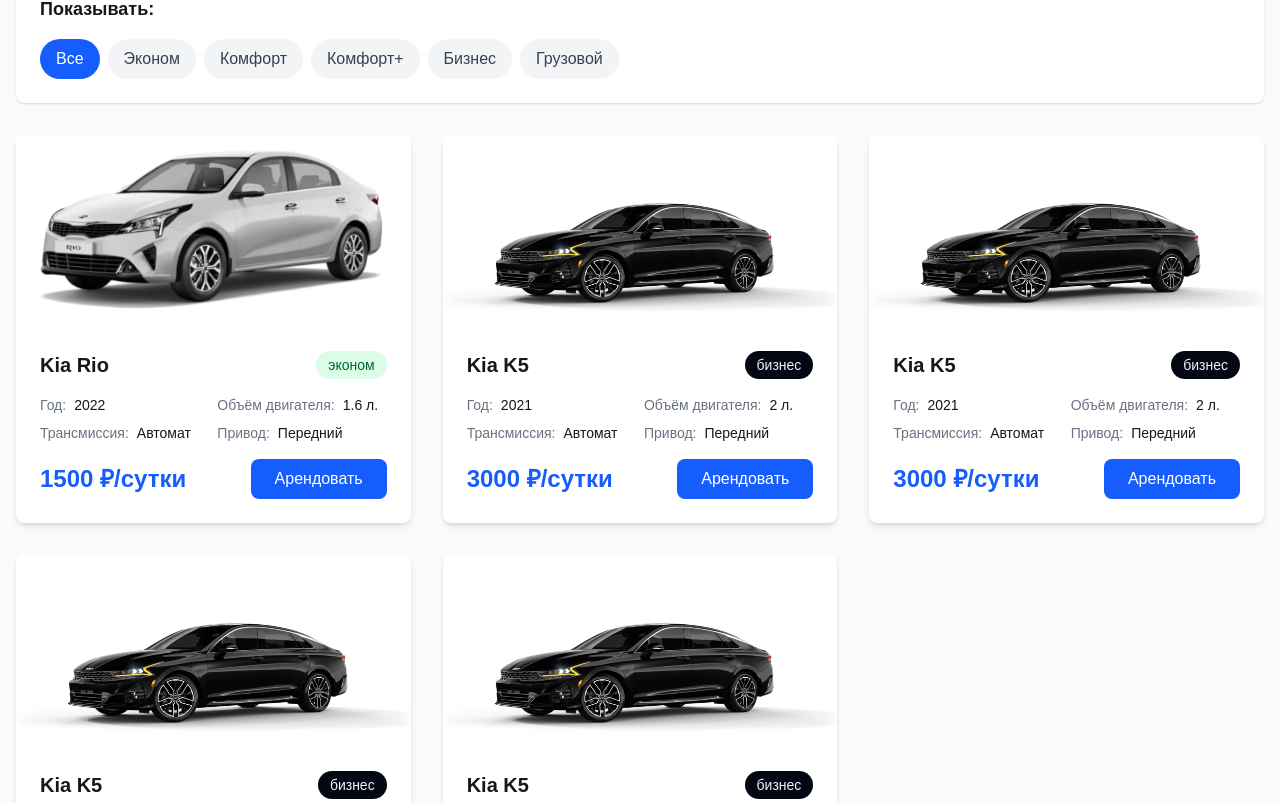
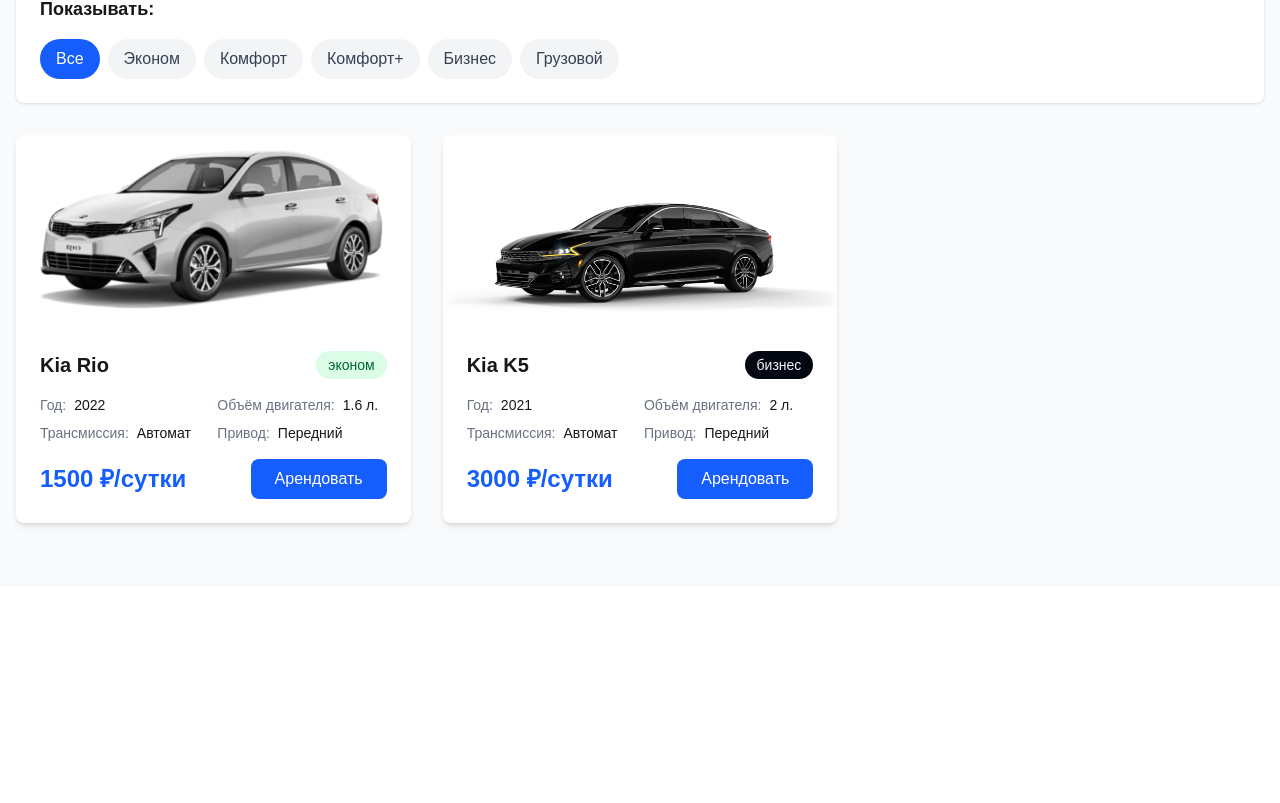
Before and after one commit to vachagunn/victoria-rent, a Next.js app: page / in a window 1280 px wide. Shown: the part 1017-1820 px from the top of the page. After the commit the page ends 1604 px from the top, so only its background shows below. Built offline with nearby package versions, Linux system fonts and the light colour scheme.

Commit message:
set up filtering by car class

```diff
--- a/app/page.tsx
+++ b/app/page.tsx
@@ -103,7 +103,7 @@
 // }
 "use client"
 
-import React, { useState } from "react";
+import React, { useEffect, useState } from "react";
 import Head from "next/head";
 import Header from "./components/Header";
 import HeroSection from "./components/HeroSection";
@@ -113,9 +113,25 @@
 import CarFilters from "./components/CarFilters";
 
 const Home: React.FC = () => {
+  const [cars, setCars] = useState<Car[]>([]);
+  const [filteredCars, setFilteredCars] = useState<Car[]>([]);
   const [selectedSegment, setSelectedSegment] = useState('все');
 
-  const car = [
+  useEffect(() => {
+    fetchCars();
+  }, []);
+
+  useEffect(() => {
+    if (selectedSegment === 'все') {
+      setFilteredCars(cars);
+    } else {
+      setFilteredCars(cars.filter(car => car.segment === selectedSegment))
+    }
+  }, [selectedSegment, cars]);
+
+  const fetchCars = async () => {
+    try {
+      const mockCars: Car[] = [
         {
           id: 1,
           name: 'Kia Rio',
@@ -139,8 +155,40 @@
           drive: 'Передний',
           year: 2021,
           available: true
-    },
+        }
       ];
+      setCars(mockCars);
+    } catch (error) {
+      console.error('Error fetching cars:', error);
+    }
+  }
+
+  // const car = [
+  //   {
+  //     id: 1,
+  //     name: 'Kia Rio',
+  //     segment: 'эконом',
+  //     price: 1500,
+  //     image: '/cars/kia-rio-4-rest.png',
+  //     engine: '1.6',
+  //     transmission: 'Автомат',
+  //     drive: 'Передний',
+  //     year: 2022,
+  //     available: true
+  //   },
+  //   {
+  //     id: 2,
+  //     name: 'Kia K5',
+  //     segment: 'бизнес',
+  //     price: 3000,
+  //     image: '/cars/kia-k5.png',
+  //     engine: '2',
+  //     transmission: 'Автомат',
+  //     drive: 'Передний',
+  //     year: 2021,
+  //     available: true
+  //   }
+  // ];
 
 
   return (
@@ -161,11 +209,12 @@
             <CarFilters selectedSegment={selectedSegment} onSegmentChange={setSelectedSegment} />
 
             <div className="grid grid-cols-1 md:grid-cols-3 lg:grid-cols-3 gap-8">
-              <CarCard car={car[0]} />
-              <CarCard car={car[1]} />
-              <CarCard car={car[1]} />
-              <CarCard car={car[1]} />
-              <CarCard car={car[1]} />
+              {filteredCars.map(car => (
+                <CarCard
+                  key={car.id}
+                  car={car}
+                />
+              ))}
             </div>
           </div>
         </section>
--- a/app/types/index.ts
+++ b/app/types/index.ts
@@ -4,7 +4,6 @@
     segment: string,
     price: number,
     image: string,
-    description: string,
     engine: string,
     transmission: string,
     drive: string,
```
Lines whose indentation alone changed are shown as unchanged.
